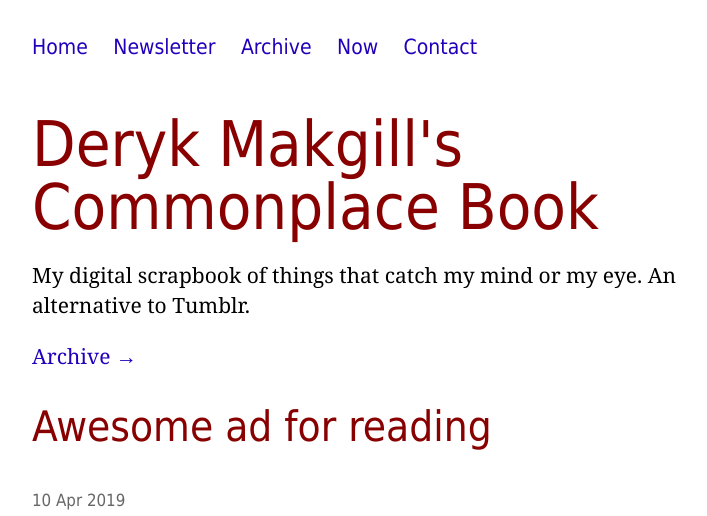
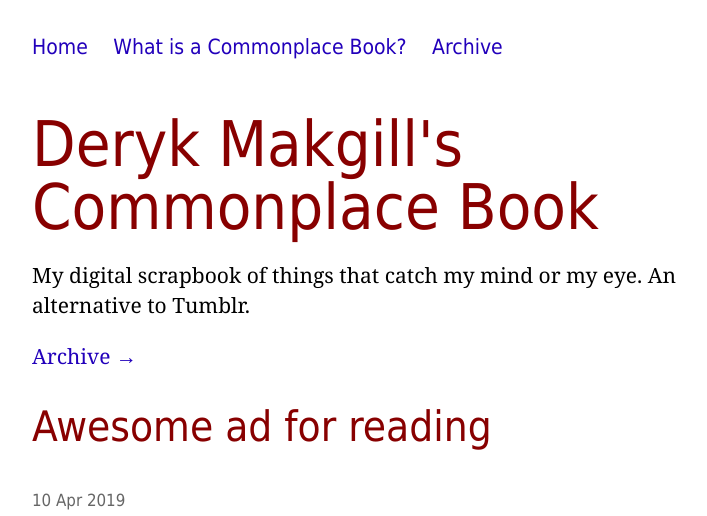
Before and after one commit to derykmakgill/commonplace, a Jekyll site: the page built from _posts/2019-04-10-1.md, in a window 1280 px wide. Shown: the top 516 px of the page, without its empty margins (188-895 px from the left). Built offline with Jekyll 4.4.1, drawn with Linux system fonts in a browser that asks for light colours; some of the changed text lies outside the part shown; grey boxes are pictures that could not be loaded.

Commit message:
Update default.html

```diff
--- a/_layouts/default.html
+++ b/_layouts/default.html
@@ -9,10 +9,8 @@
     padding-left: 0;
 ">
 					<li><a href="/">Home</a></li>
-		   <li><a href="/newsletter/">Newsletter</a></li>
+		   <li><a href="/about/">What is a Commonplace Book?</a></li>
 					<li><a href="/archive/">Archive</a></li>
-					<li><a href="/now/">Now</a></li>
-					<li><a href="/contact/">Contact</a></li>
 				</ul></nav>  <br>
 
 <section id="masthead">
@@ -31,12 +29,9 @@
    <nav><ul style="
     list-style: none;
     padding-left: 0;
-">	<li><a href="/">Home</a></li>
-	      <li><a href="/newsletter/">Newsletter</a></li>
+">		<li><a href="/">Home</a></li>
+		   <li><a href="/about/">What is a Commonplace Book?</a></li>
 					<li><a href="/archive/">Archive</a></li>
-
-					<li><a href="/now/">Now</a></li>
-					<li><a href="/contact/">Contact</a></li>
 
 				</ul></nav>
 </body>
```
